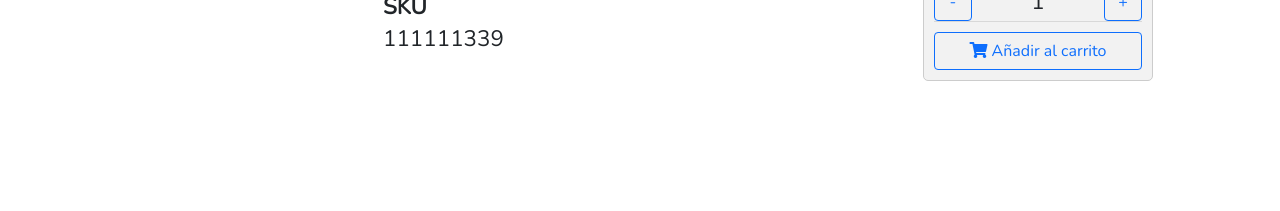
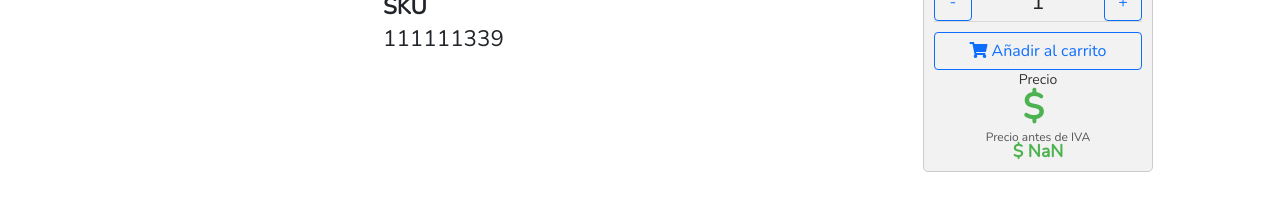
Before and after one commit to 120m4n/ecommerce-sarmiento, a React (Create React App) app: page /item/1 in a window 1280 px wide. Shown: the part 151-362 px from the top of the page. Built offline with nearby package versions, Linux system fonts and the light colour scheme; no server answers; the database is empty.

Commit message:
modificacion al cart

```diff
--- a/src/App.css
+++ b/src/App.css
@@ -36,6 +36,8 @@
     transform: rotate(360deg);
   }
 }
+
+
 
 .formulario{
     display:grid;
--- a/src/components/Cart/CartList.jsx
+++ b/src/components/Cart/CartList.jsx
@@ -1,36 +1,50 @@
 import {Link} from 'react-router-dom';
 import {useContext} from 'react';
 import { CartContext } from '../../context/CartContext';
-import {Button, Col, Card, Row} from 'react-bootstrap';
+import {Container, Button, Col, Card, Row} from 'react-bootstrap';
 
 const CartList = () => {
     const {cart, removeItem, clearCart,totalPriceCart} = useContext(CartContext);
     return (
         <>
+        <Container>
+            <Row>
+                <Col md={9}>Articulo</Col>
+                <Col md={1}>Precio</Col>
+                <Col md={1}>Cantidad</Col>
+                <Col md={1}>Total</Col>
+            </Row>
             {
+
             cart.map((producto) => {
                 return(
                 <Card key={producto.item.id} style={{ marginTop:'5px' }}>
-                    <Card.Header as="h5">
+                    {/* <Card.Header as="h5">
                         <Row>
                             <Col>{producto.item.title}</Col>
                             <Col xs="auto"><i className="fas fa-trash-alt" onClick={(e) => removeItem(producto.item.id)}></i></Col>
                         </Row>
-                    </Card.Header>
+                    </Card.Header> */}
                     <Card.Body>
                             <Row>
-                            <Col xs="auto">
+
+                                <Col md={2}>
                                     <div className='cartPicContainer'>
                                         <Link to={`/item/${producto.item.id}`}>
                                             <Card.Img src={producto.item.pictureUrl} />
                                         </Link>
                                     </div>
                                 </Col>
-                            <Col>
-                                {/* <Card.Text>{producto.item.description}</Card.Text> */}
-                                <Card.Text>Precio: ${producto.item.price}</Card.Text>
-                                <Card.Text>Cantidad: {producto.quantity}</Card.Text>
-                                <Card.Text>SUBTOTAL: ${producto.quantity * producto.item.price}</Card.Text>
+                                <Col md={7}>{producto.item.title}</Col>
+                                <Col md={1}>
+                                    <Card.Text>${producto.item.price}</Card.Text>
+                                </Col>
+
+                                <Col md={1}>
+                                    <Card.Text>{producto.quantity}</Card.Text>
+                                </Col>
+                                <Col md={1}>
+                                    <Card.Text>${producto.quantity * producto.item.price}</Card.Text>
                                 </Col>
                         </Row>
                     </Card.Body>
@@ -57,6 +71,7 @@ const CartList = () => {
                 </Col>
             </Row>
         </Card.Footer>
+        </Container>
     </>
     );
 }
--- a/src/components/Item/Item.css
+++ b/src/components/Item/Item.css
@@ -4,12 +4,14 @@ html .item.product.product-item {
     box-shadow: none;
     border-radius: 5px;
     transition: border .2s linear;
-    text-align: center;
+    /* text-align: center; */
 }
 
 #product-item a{
     text-decoration: none;
 }
+
+
 
 .product-image-wrapper {
     display: block;
@@ -30,3 +32,104 @@ html .item.product.product-item {
     /* right: 0; */
     /* top: 0; */
 }
+
+.ui-item__wrapper {
+    margin: 0 8px 16px;
+    width: 224px;
+    height: 314px;
+}
+
+.ui-item {
+    margin: 0;
+    width: 224px;
+    height: 314px;
+}
+
+.ui-item {
+    box-shadow: 0 1px 1px 0 rgba(0, 0, 0, .1);
+    display: inline-block;
+    vertical-align: text-top;
+}
+
+.ui-item {
+    color: #333;
+    background-color: #fff;
+    border-radius: 4px;
+    box-shadow: 1px 4px 4px 3px rgb(0 0 0 / 10%), 0 -1px 2px 0 rgb(0 0 0 / 10%);
+    display: -webkit-inline-flex;
+    display: inline-flex;
+    position: relative;
+    text-decoration: none;
+    -webkit-flex-direction: column;
+    flex-direction: column;
+    -moz-osx-font-smoothing: grayscale;
+    -webkit-font-smoothing: antialiased;
+    margin: 0 8px 16px;
+    z-index: 1;
+}
+
+.ui-item__image-container {
+    overflow: hidden;
+    border-top-right-radius: 4px;
+    border-top-left-radius: 4px;
+}
+
+.ui-item .ui-item__image-container,
+.ui-item img {
+    width: 224px;
+    height: 224px;
+}
+
+.ui-item__title {
+    opacity: 0;
+    -webkit-transition: .1s ease-out;
+    transition: .1s ease-out;
+    -webkit-transition-property: opacity, top;
+    transition-property: opacity, top;
+    -webkit-transition: visibility 0s;
+    transition: visibility 0s;
+}
+
+.ui-item__title {
+    color: #666;
+    margin-top: 12px;
+    max-height: 2.6em;
+    overflow: hidden;
+}
+
+
+.ui-item__brand,
+.ui-item__title {
+    font-size: 14px;
+    font-weight: 300;
+    line-height: 1.3;
+}
+
+.ui-item:hover {
+    height: auto;
+    max-height: 392px;
+    min-height: 330px;
+}
+
+.ui-item:hover .ui-item__title {
+    opacity: 1;
+    visibility: visible;
+    -webkit-transition: visibility .1s .1s;
+    transition: visibility .1s .1s;
+}
+
+
+.ui-item__content {
+    position: relative;
+    border-top: 1px solid rgba(51, 51, 51, .1);
+    padding: 20px 16px;
+}
+
+.ui-item__link {
+    text-decoration: none;
+    cursor: pointer;
+    position: absolute;
+    width: 100%;
+    height: 100%;
+    z-index: 1;
+}
--- a/src/components/Item/Item.jsx
+++ b/src/components/Item/Item.jsx
@@ -2,28 +2,31 @@ import { Link } from 'react-router-dom';
 import './Item.css'
 
 const Item = ({producto}) => {
-    // console.log(producto.title);
+    console.log(producto);
     return (
-        <div id="product-item" className="col-12 col-sm-12 col-md-6 col-lg-4 mt-3">
-             <Link to={`/item/${producto.id}`}>
-                 <div className="item product product-item">
-                    <div className="product-item-info cardx mt-3 m-3 m-auto">
-                        <div className='cardx-header'>
-                            <h5 className="cardx-title text-center">{producto.title}</h5>
-                        </div>
-                        <div className="product-image-wrapper cardx-body text-center">
-                            <img className="product-image-photo cardx-img-top " src={producto.pictureUrl}  loading="lazy" width="240" height="240" alt={producto.title}/>
+        <div id="product-item" className="ui-item__wrapper col-12 col-sm-12 col-md-6 col-lg-3 mt-3">
+
+                 <div className="ui-item">
+                {/* <div className="product-item-info cardx mt-3 m-3 m-auto"> */}
+                <Link className="ui-item__link" to={`/item/${producto.id}`}>
+                        <div className="ui-item__image-container">
+                            <img className="ui-item__image " src={producto.pictureUrl}  width="224" height="224" alt={producto.title}/>
                             {/* {producto.title} */}
                             <p className="d-none cardx-text">{producto.description}</p>
                         </div>
-                        <div className="cardx-footer">
+                        <div className="ui-item__content">
+                            <div className="product-price">
+                                <span className="price">${producto.price}</span>
+                            </div>
+                            <p class="ui-item__title" aria-hidden="true">{producto.title}</p>
+                        </div>
+                        <button className="product-bookmark d-none">
+                            <i class="fas fa-heart"></i>
+                        </button>
+                    {/* </div>  */}
+                     </Link>
+                </div>
 
-                                <button className="btn btn-primary btn-block" >Detalles</button>
-
-                        </div>
-                    </div>
-                </div>
-            </Link>
         </div>
     );
 }
--- a/src/components/ItemCount/ItemCount.css
+++ b/src/components/ItemCount/ItemCount.css
@@ -91,3 +91,56 @@ html .product-add-form {
     color: #777;
     font-size: 15px;
 }
+
+
+html .price-box{
+    text-align: center;
+    width: 100%;
+}
+
+html .price-box .price-container:before {
+    content: "Precio";
+    display: block;
+    color: #333;
+    font-weight: 400;
+    margin: 0;
+    font-size: 14px;
+}
+
+.price-excluding-tax,
+.price-including-tax {
+    display: block;
+    white-space: nowrap;
+}
+
+html .price-wrapper.price-excluding-tax:before {
+    content: "Precio antes de IVA";
+    display: block;
+    font-size: 12px;
+    color: #555;
+}
+.price-including-tax,
+.price-excluding-tax {
+    display: block;
+    font-size: 1.8rem;
+    line-height: 1;
+}
+
+.price-container .price-including-tax+.price-excluding-tax {
+    margin-top: 5px;
+}
+
+html .product-add-form .price-container .price {
+    color: #4db350;
+    font-size: 36px;
+    font-weight: 800;
+}
+
+.price-container .price-including-tax+.price-excluding-tax,
+.price-container .weee,
+.price-container .price-including-tax+.price-excluding-tax .price,
+.price-container .weee .price,
+.price-container .weee+.price-excluding-tax:before,
+.price-container .weee+.price-excluding-tax .price {
+    font-size: 1.1rem;
+}
--- a/src/components/ItemCount/ItemCount.jsx
+++ b/src/components/ItemCount/ItemCount.jsx
@@ -2,7 +2,7 @@ import React from 'react';
 import { useState } from 'react';
 import './ItemCount.css';
 
-const ItemCount = ({stock, initial, onAdd}) => {
+const ItemCount = ({stock, initial, onAdd, price_include, price_exclude}) => {
     const [count, setCount] = useState(initial);
 
     const handleAdd = () => {
@@ -30,6 +30,17 @@ const ItemCount = ({stock, initial, onAdd}) => {
                 <button className="btn btn-outline-primary btn-size" onClick={handleAdd}>+</button>
             </div>
             <button className="btn btn-outline-primary" onClick={handleAddToCart}><span><i className="fas fa-shopping-cart"></i></span> Añadir al carrito</button>
+            <div className="price-box">
+                <span className="price-container">
+                    <span className="price-wrapper price-including-tax">
+                        <span class="price">$&nbsp;{price_include}</span>
+                    </span>
+                    <span className="price-wrapper price-excluding-tax">
+                        <span className="price">$&nbsp;{price_exclude}</span>
+                    </span>
+
+                </span>
+            </div>
         </div>
     );
 }
--- a/src/components/ItemDetail/ItemDetail.jsx
+++ b/src/components/ItemDetail/ItemDetail.jsx
@@ -83,7 +83,9 @@ const ItemDetail = ({item}) => {
                     {   inCart ?
                         <InputCount totalProductos={getQuantity(item.id)} onClick={handleRestart}/>
                         :
-                        <ItemCount stock={5} initial={getQuantity(item.id)} onAdd={handleOnAdd} />
+                        <ItemCount stock={5} initial={getQuantity(item.id)}
+                            onAdd={handleOnAdd} price_include={item.price}
+                            price_exclude={Math.floor(item.price / 1.19) } />
                     }
                 </div>
             </div>
--- a/src/components/ItemListContainer/ItemListContainer.jsx
+++ b/src/components/ItemListContainer/ItemListContainer.jsx
@@ -34,7 +34,7 @@ const ItemListContainer = () => {
 
 
     return (
-        <div className="container">
+        <div className="main container">
             {loading ? <Loading/> : productos && <ItemList productos={productos}/>}
         </div>
     );
--- a/src/index.css
+++ b/src/index.css
@@ -6,6 +6,11 @@ body {
   -webkit-font-smoothing: antialiased;
   -moz-osx-font-smoothing: grayscale;
 }
+/* .App,
+.main {
+  background: #ebebeb;
+} */
+
 
 code {
   font-family: source-code-pro, Menlo, Monaco, Consolas, 'Courier New',
```
Lines whose indentation alone changed are shown as unchanged.
